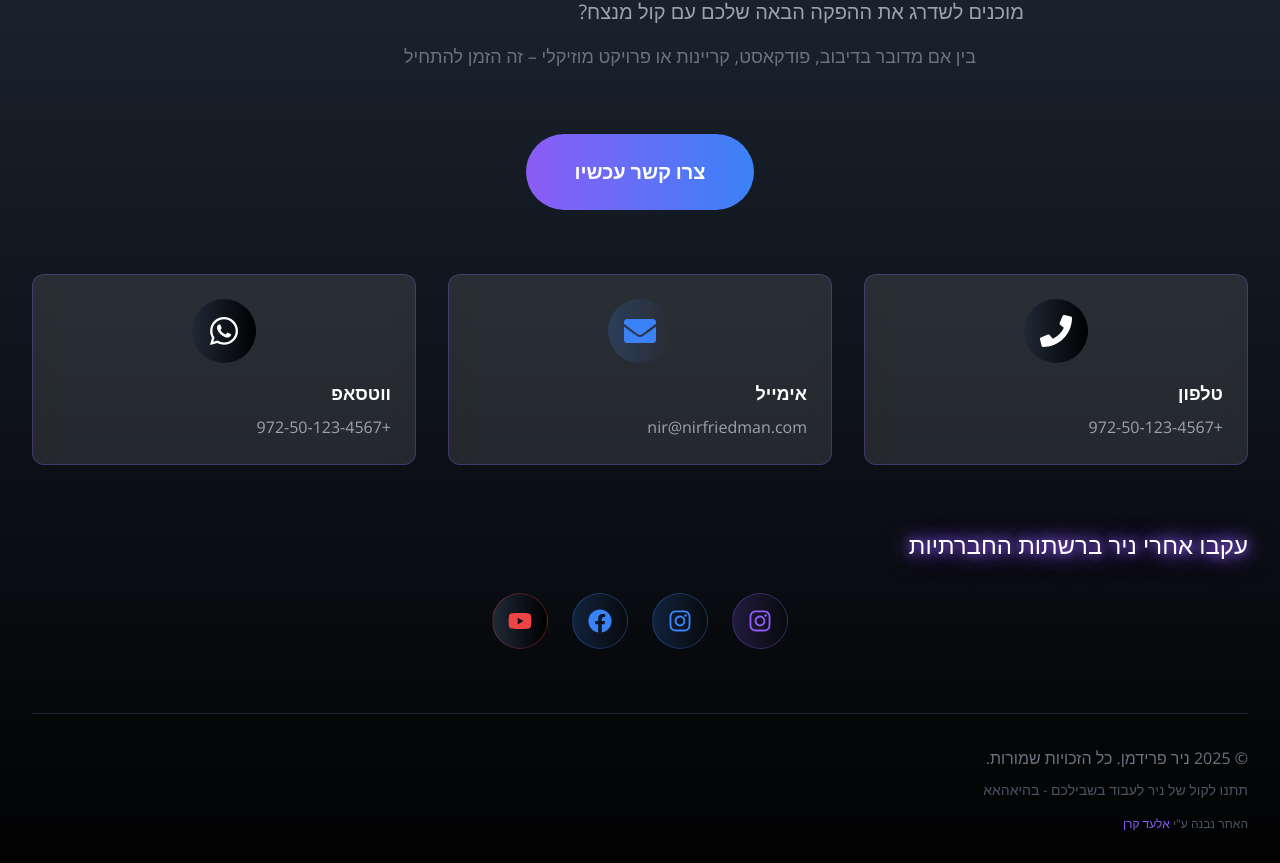
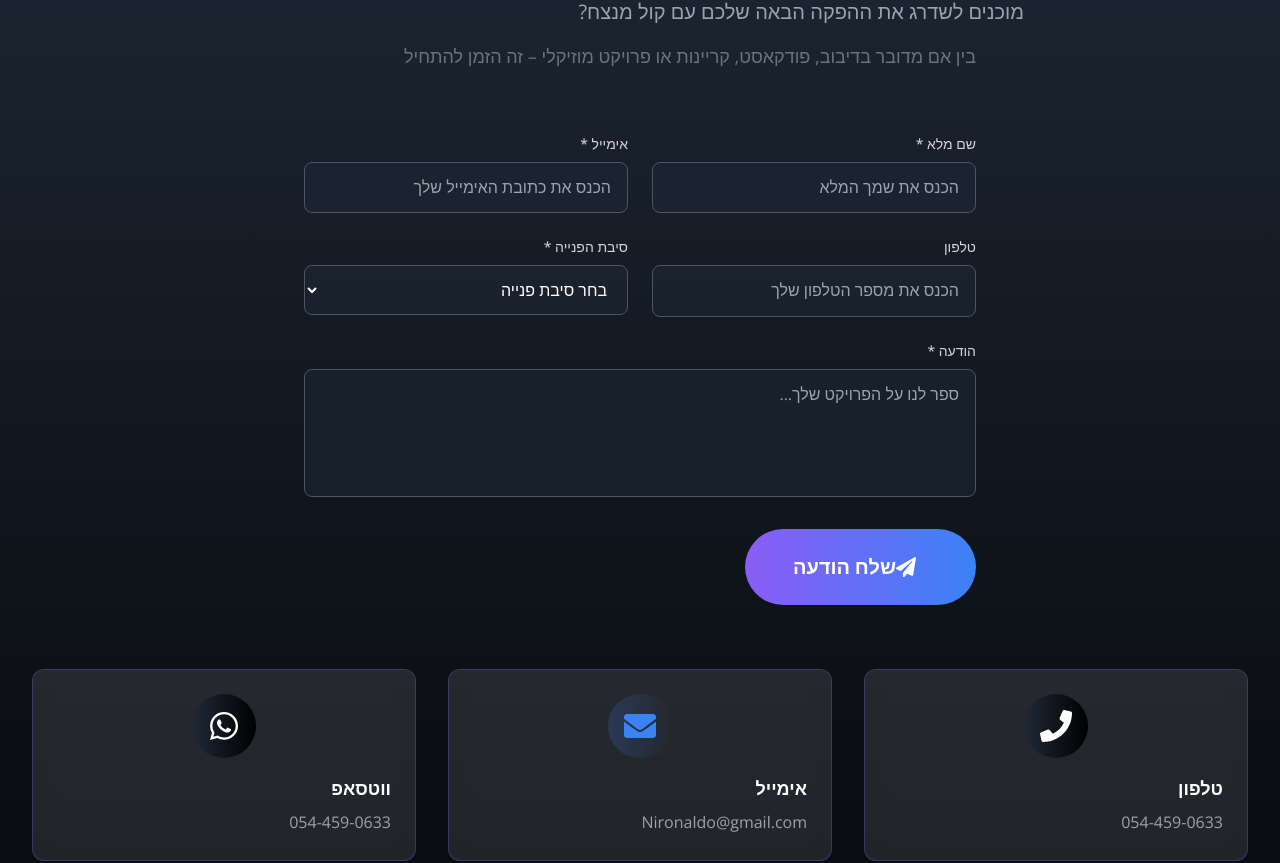
Before and after one commit to eldikeren/nir, a Next.js app: page / in a window 1280 px wide. Shown: the part 6697-7560 px from the top of the page. Built offline with nearby package versions, Linux system fonts and the light colour scheme.

Commit message:
Update contact details and add functional contact form with Formspree integration

```diff
--- a/components/CTASection.tsx
+++ b/components/CTASection.tsx
@@ -2,7 +2,8 @@
 
 import { motion } from 'framer-motion'
 import { useInView } from 'react-intersection-observer'
-import { FaPhone, FaEnvelope, FaWhatsapp, FaInstagram, FaFacebook, FaYoutube } from 'react-icons/fa'
+import { useState } from 'react'
+import { FaPhone, FaEnvelope, FaWhatsapp, FaInstagram, FaFacebook, FaYoutube, FaPaperPlane } from 'react-icons/fa'
 
 const CTASection = () => {
   const [ref, inView] = useInView({
@@ -10,26 +11,79 @@ const CTASection = () => {
     threshold: 0.3,
   })
 
+  const [formData, setFormData] = useState({
+    name: '',
+    email: '',
+    phone: '',
+    reason: '',
+    message: ''
+  })
+  const [isSubmitting, setIsSubmitting] = useState(false)
+  const [submitStatus, setSubmitStatus] = useState<'idle' | 'success' | 'error'>('idle')
+
+  const handleInputChange = (e: React.ChangeEvent<HTMLInputElement | HTMLTextAreaElement | HTMLSelectElement>) => {
+    setFormData({
+      ...formData,
+      [e.target.name]: e.target.value
+    })
+  }
+
+  const handleSubmit = async (e: React.FormEvent) => {
+    e.preventDefault()
+    setIsSubmitting(true)
+    setSubmitStatus('idle')
+
+    try {
+      const response = await fetch('https://formspree.io/f/xpzgwqjq', {
+        method: 'POST',
+        headers: {
+          'Content-Type': 'application/json',
+        },
+        body: JSON.stringify({
+          ...formData,
+          _subject: `פנייה חדשה מ-${formData.name} - ${formData.reason}`
+        }),
+      })
+
+      if (response.ok) {
+        setSubmitStatus('success')
+        setFormData({
+          name: '',
+          email: '',
+          phone: '',
+          reason: '',
+          message: ''
+        })
+      } else {
+        setSubmitStatus('error')
+      }
+    } catch (error) {
+      setSubmitStatus('error')
+    } finally {
+      setIsSubmitting(false)
+    }
+  }
+
   const contactMethods = [
     {
       icon: FaPhone,
       title: 'טלפון',
-      value: '+972-50-123-4567',
-      link: 'tel:+972501234567',
+      value: '054-459-0633',
+      link: 'tel:+972544590633',
       color: 'neon-green'
     },
     {
       icon: FaEnvelope,
       title: 'אימייל',
-      value: 'nir@nirfriedman.com',
-      link: 'mailto:nir@nirfriedman.com',
+      value: 'Nironaldo@gmail.com',
+      link: 'mailto:Nironaldo@gmail.com',
       color: 'neon-blue'
     },
     {
       icon: FaWhatsapp,
       title: 'ווטסאפ',
-      value: '+972-50-123-4567',
-      link: 'https://wa.me/972501234567',
+      value: '054-459-0633',
+      link: 'https://wa.me/972544590633',
       color: 'neon-green'
     }
   ]
@@ -98,38 +152,157 @@ const CTASection = () => {
           </motion.p>
         </motion.div>
 
-        {/* Main CTA Button */}
+        {/* Contact Form */}
         <motion.div
           initial={{ opacity: 0, y: 30 }}
           animate={inView ? { opacity: 1, y: 0 } : {}}
           transition={{ duration: 1, delay: 1.2 }}
-          className="text-center mb-16"
+          className="max-w-2xl mx-auto mb-16"
         >
+          <form onSubmit={handleSubmit} className="space-y-6">
+            <div className="grid grid-cols-1 md:grid-cols-2 gap-6">
+              <div>
+                <label htmlFor="name" className="block text-sm font-medium text-gray-300 mb-2 hebrew-text">
+                  שם מלא *
+                </label>
+                <input
+                  type="text"
+                  id="name"
+                  name="name"
+                  value={formData.name}
+                  onChange={handleInputChange}
+                  required
+                  className="w-full px-4 py-3 bg-gray-800/50 border border-gray-600 rounded-lg text-white placeholder-gray-400 focus:border-neon-purple focus:ring-2 focus:ring-neon-purple/20 transition-all duration-300 hebrew-text"
+                  placeholder="הכנס את שמך המלא"
+                />
+              </div>
+
+              <div>
+                <label htmlFor="email" className="block text-sm font-medium text-gray-300 mb-2 hebrew-text">
+                  אימייל *
+                </label>
+                <input
+                  type="email"
+                  id="email"
+                  name="email"
+                  value={formData.email}
+                  onChange={handleInputChange}
+                  required
+                  className="w-full px-4 py-3 bg-gray-800/50 border border-gray-600 rounded-lg text-white placeholder-gray-400 focus:border-neon-purple focus:ring-2 focus:ring-neon-purple/20 transition-all duration-300 hebrew-text"
+                  placeholder="הכנס את כתובת האימייל שלך"
+                />
+              </div>
+            </div>
+
+            <div className="grid grid-cols-1 md:grid-cols-2 gap-6">
+              <div>
+                <label htmlFor="phone" className="block text-sm font-medium text-gray-300 mb-2 hebrew-text">
+                  טלפון
+                </label>
+                <input
+                  type="tel"
+                  id="phone"
+                  name="phone"
+                  value={formData.phone}
+                  onChange={handleInputChange}
+                  className="w-full px-4 py-3 bg-gray-800/50 border border-gray-600 rounded-lg text-white placeholder-gray-400 focus:border-neon-purple focus:ring-2 focus:ring-neon-purple/20 transition-all duration-300 hebrew-text"
+                  placeholder="הכנס את מספר הטלפון שלך"
+                />
+              </div>
+
+              <div>
+                <label htmlFor="reason" className="block text-sm font-medium text-gray-300 mb-2 hebrew-text">
+                  סיבת הפנייה *
+                </label>
+                <select
+                  id="reason"
+                  name="reason"
+                  value={formData.reason}
+                  onChange={handleInputChange}
+                  required
+                  className="w-full px-4 py-3 bg-gray-800/50 border border-gray-600 rounded-lg text-white focus:border-neon-purple focus:ring-2 focus:ring-neon-purple/20 transition-all duration-300 hebrew-text"
+                >
+                  <option value="">בחר סיבת פנייה</option>
+                  <option value="דיבוב מקצועי">דיבוב מקצועי</option>
+                  <option value="הקלטת פודקאסט">הקלטת פודקאסט</option>
+                  <option value="קריינות לפרסומות">קריינות לפרסומות</option>
+                  <option value="הפקה מוזיקלית">הפקה מוזיקלית</option>
+                  <option value="הופעה מוזיקלית">הופעה מוזיקלית</option>
+                  <option value="שיתוף פעולה">שיתוף פעולה</option>
+                  <option value="אחר">אחר</option>
+                </select>
+              </div>
+            </div>
+
+            <div>
+              <label htmlFor="message" className="block text-sm font-medium text-gray-300 mb-2 hebrew-text">
+                הודעה *
+              </label>
+              <textarea
+                id="message"
+                name="message"
+                value={formData.message}
+                onChange={handleInputChange}
+                required
+                rows={4}
+                className="w-full px-4 py-3 bg-gray-800/50 border border-gray-600 rounded-lg text-white placeholder-gray-400 focus:border-neon-purple focus:ring-2 focus:ring-neon-purple/20 transition-all duration-300 hebrew-text resize-none"
+                placeholder="ספר לנו על הפרויקט שלך..."
+              />
+            </div>
+
+            {/* Submit Status Messages */}
+            {submitStatus === 'success' && (
+              <motion.div
+                initial={{ opacity: 0, y: 10 }}
+                animate={{ opacity: 1, y: 0 }}
+                className="p-4 bg-green-500/20 border border-green-500/30 rounded-lg text-green-400 text-center hebrew-text"
+              >
+                ✅ ההודעה נשלחה בהצלחה! ניר יצור איתך קשר בקרוב.
+              </motion.div>
+            )}
+
+            {submitStatus === 'error' && (
+              <motion.div
+                initial={{ opacity: 0, y: 10 }}
+                animate={{ opacity: 1, y: 0 }}
+                className="p-4 bg-red-500/20 border border-red-500/30 rounded-lg text-red-400 text-center hebrew-text"
+              >
+                ❌ אירעה שגיאה בשליחת ההודעה. אנא נסה שוב או צור קשר ישירות.
+              </motion.div>
+            )}
+
             <motion.button
+              type="submit"
+              disabled={isSubmitting}
               whileHover={{
-              scale: 1.05,
-              boxShadow: "0 0 50px rgba(139, 92, 246, 0.8)"
+                scale: isSubmitting ? 1 : 1.05,
+                boxShadow: isSubmitting ? "none" : "0 0 50px rgba(139, 92, 246, 0.8)"
               }}
-            whileTap={{ scale: 0.95 }}
-            className="group relative inline-flex items-center px-12 py-6 bg-gradient-to-r from-neon-purple to-neon-blue rounded-full text-white font-bold text-xl overflow-hidden"
+              whileTap={{ scale: isSubmitting ? 1 : 0.95 }}
+              className={`group relative inline-flex items-center px-12 py-6 rounded-full text-white font-bold text-xl overflow-hidden transition-all duration-300 ${
+                isSubmitting
+                  ? 'bg-gray-600 cursor-not-allowed'
+                  : 'bg-gradient-to-r from-neon-purple to-neon-blue'
+              }`}
             >
-            <span className="relative z-10">
-              צרו קשר עכשיו
+              <span className="relative z-10 flex items-center">
+                {isSubmitting ? (
+                  <>
+                    <div className="animate-spin rounded-full h-5 w-5 border-b-2 border-white mr-3"></div>
+                    שולח...
+                  </>
+                ) : (
+                  <>
+                    <FaPaperPlane className="mr-3" />
+                    שלח הודעה
+                  </>
+                )}
               </span>
+              {!isSubmitting && (
                 <div className="absolute inset-0 bg-gradient-to-r from-neon-red to-neon-purple opacity-0 group-hover:opacity-100 transition-opacity duration-300"></div>
-            <motion.div
-              animate={{
-                scale: [1, 1.2, 1],
-                opacity: [0.5, 0.8, 0.5]
-              }}
-              transition={{
-                duration: 2,
-                repeat: Infinity,
-                ease: "easeInOut"
-              }}
-              className="absolute inset-0 rounded-full border-2 border-neon-purple"
-            />
+              )}
             </motion.button>
+          </form>
         </motion.div>
 
         {/* Contact Methods */}
```
Lines whose indentation alone changed are shown as unchanged.
